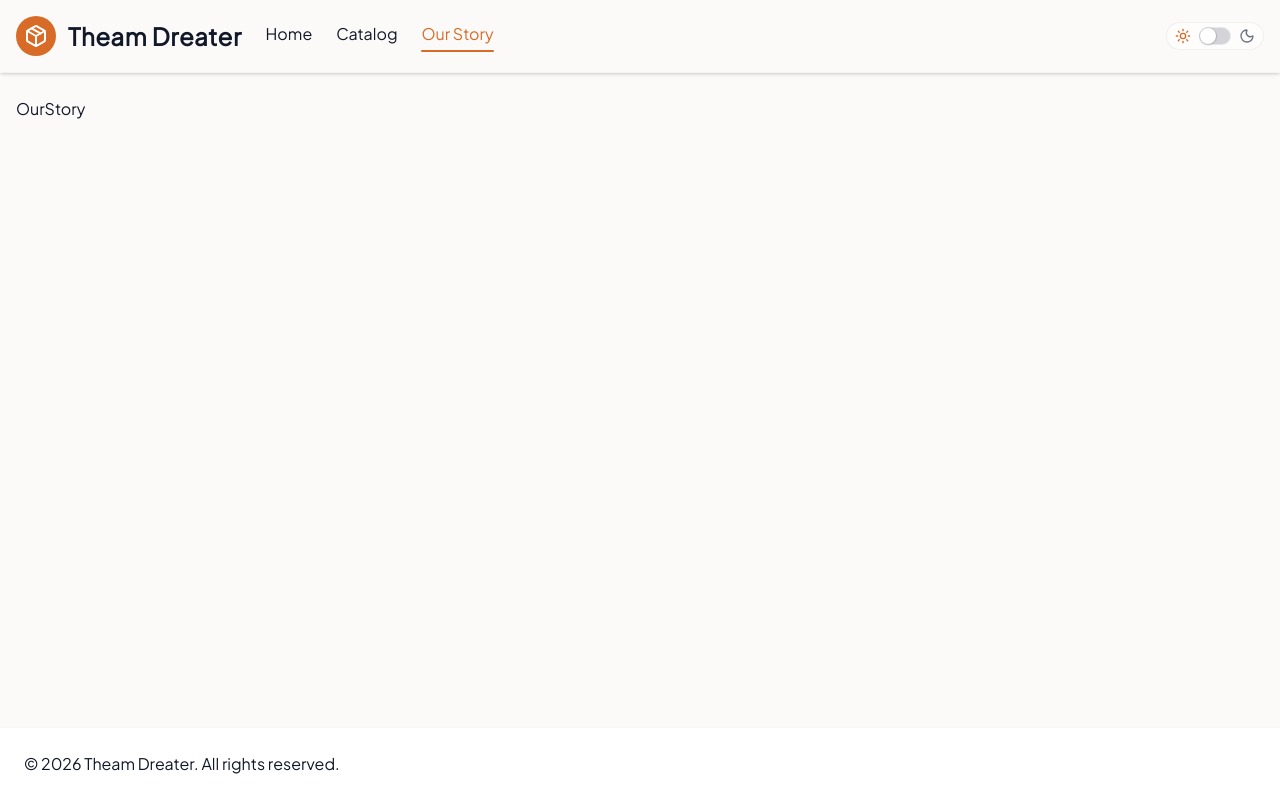
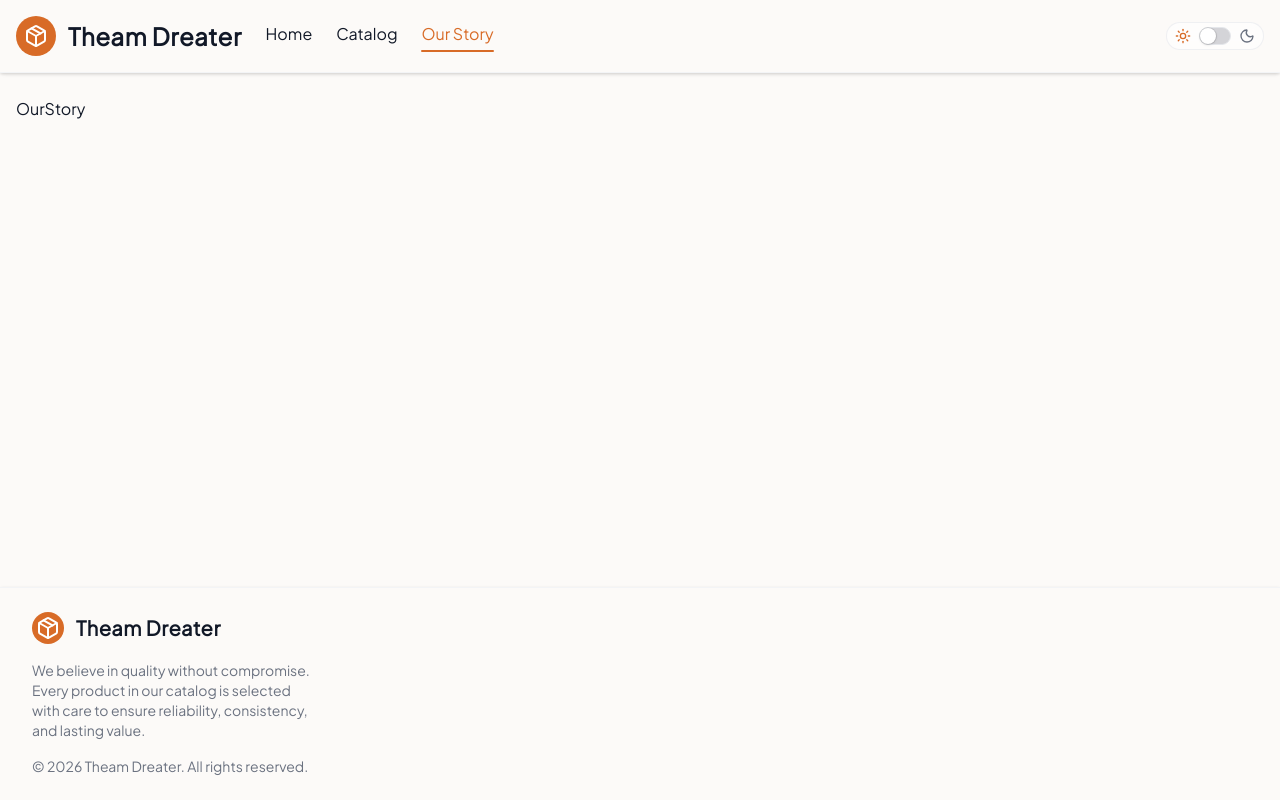
Before and after one commit to KwnxpN/theam-dreater-catalog, a React (Vite) app: page /our-story in a window 1280 px wide. Built offline with nearby package versions, Linux system fonts and the light colour scheme.

Commit message:
feat: make header sticky

```diff
--- a/src/components/layout/Footer.tsx
+++ b/src/components/layout/Footer.tsx
@@ -1,7 +1,32 @@
+import { Package } from "lucide-react";
+import { Avatar, AvatarFallback } from "../ui/avatar";
+
 const Footer = () => {
   return (
-    <footer className="bg-primary-foreground p-6 shadow-sm">
-      <div className="">
+    <footer className="bg-background border-t border-muted py-6 px-8 shadow-md flex flex-col gap-4">
+      {/* Footer Content */}
+      <section className="grid grid-cols-4 gap-x-8">
+        {/* Grid 1: Company Info */}
+        <div className="space-y-4">
+          {/* Logo */}
+          <div className="flex items-center gap-3">
+            <Avatar size="default">
+              <AvatarFallback className="bg-primary">
+                <Package className="text-white" />
+              </AvatarFallback>
+            </Avatar>
+            <span className="font-semibold text-xl tracking-wide">Theam Dreater</span>
+          </div>
+
+          <p className="text-sm text-muted-foreground mt-2">
+            We believe in quality without compromise. Every product in our catalog
+            is selected with care to ensure reliability, consistency, and lasting value.
+          </p>
+        </div>
+      </section>
+
+      {/* Copyright */}
+      <div className="text-sm text-muted-foreground">
         <p>&copy; 2026 Theam Dreater. All rights reserved.</p>
       </div>
     </footer>
--- a/src/components/layout/Header.tsx
+++ b/src/components/layout/Header.tsx
@@ -29,7 +29,7 @@ const Header = () => {
   const [menuOpen, setMenuOpen] = useState(false);
 
   return (
-    <header className="border-b border-muted shadow-md relative">
+    <header className="sticky top-0 z-50 bg-background border-b border-muted shadow-md">
       <div className="flex mx-auto justify-between items-center px-4 py-4">
         <div className="flex items-center gap-6">
           {/* Logo */}
```
